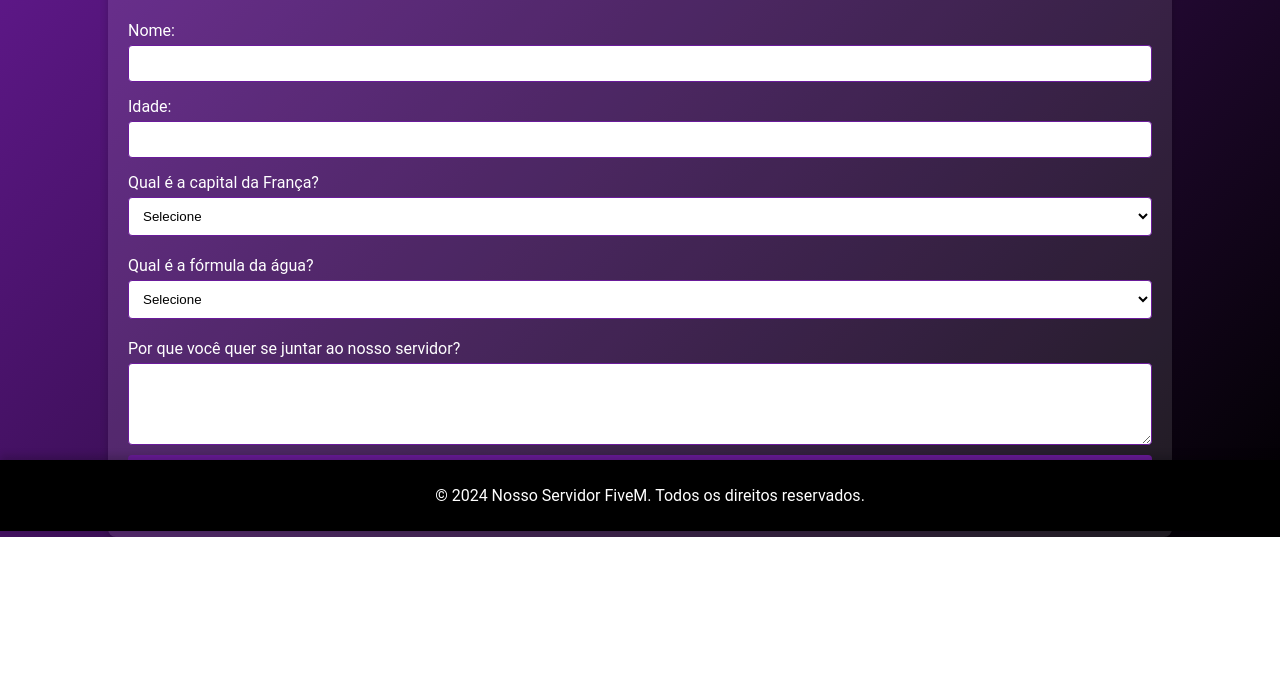
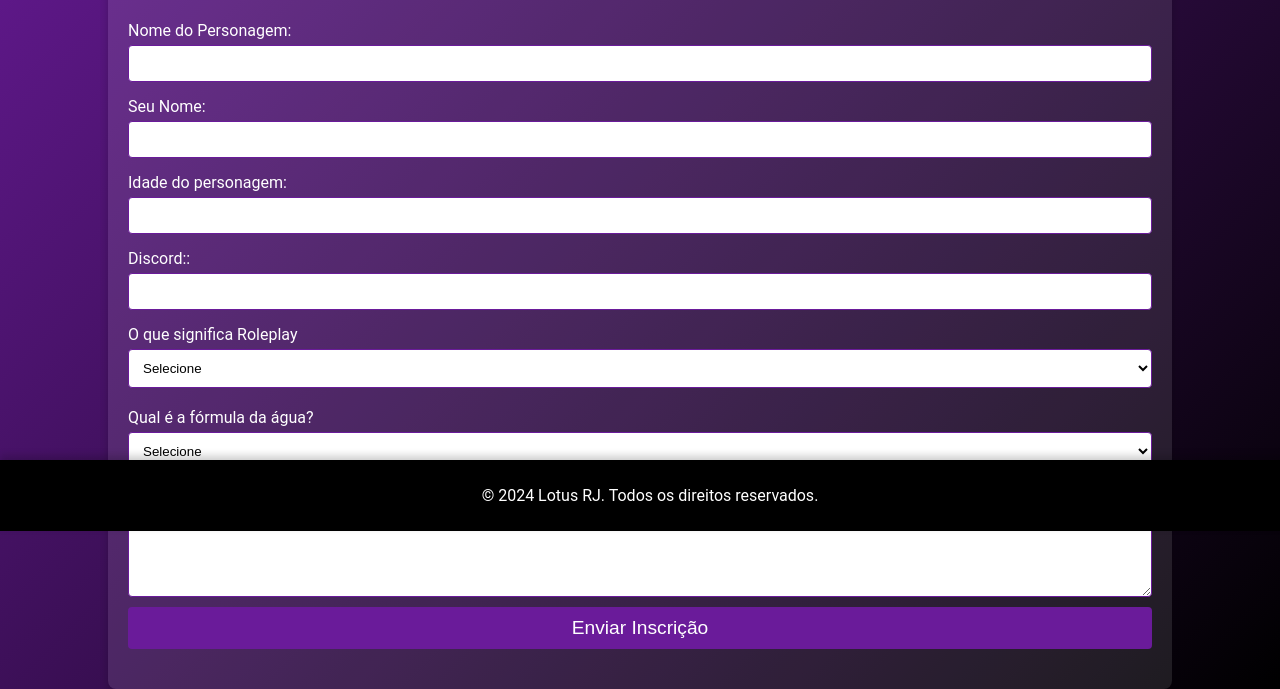
Before and after one commit to FreitasLost/lotusrj, a plain HTML site: page whitelist.html in a window 1280 px wide. Shown: the part 269-958 px from the top of the page. Before the commit the page ends 806 px from the top, so only its background shows below. Drawn offline with Linux system fonts and the light colour scheme.

Commit message:
Add files via upload

```diff
--- a/whitelist.html
+++ b/whitelist.html
@@ -15,7 +15,7 @@
                 <ul>
                     <li><a href="index.html">Início</a></li>
                     <li><a href="about.html">Sobre</a></li>
-                    <li><a href="blog.html">Blog</a></li>
+                    <li><a href="blog.html">Informações</a></li>
                     <li><a href="venda.html">Vendas</a></li>
                     <li><a href="whitelist.html">Whitelist</a></li>
                     <li><a href="contact.html">Contato</a></li>
@@ -28,18 +28,24 @@
         <section id="whitelist-form">
             <h2>Formulário de Inscrição</h2>
             <form id="whitelist-form">
-                <label for="name">Nome:</label>
+                <label for="name">Nome do Personagem:</label>
                 <input type="text" id="name" name="name" required>
 
-                <label for="age">Idade:</label>
+                <label for="name">Seu Nome:</label>
+                <input type="text" id="name" name="name" required>
+
+                <label for="age">Idade do personagem:</label>
                 <input type="number" id="age" name="age" required>
 
-                <label for="question1">Qual é a capital da França?</label>
+                <label for="name">Discord::</label>
+                <input type="text" id="name" name="name" required>
+
+                <label for="question1">O que significa Roleplay</label>
                 <select id="question1" name="question1" required>
                     <option value="">Selecione</option>
-                    <option value="Paris">Paris</option>
-                    <option value="Londres">Londres</option>
-                    <option value="Roma">Roma</option>
+                    <option value="Imitar a vida real">Paris</option>
+                    <option value="Fazer tudo que não pode fazer fora do game">Londres</option>
+                    <option value="Imitar a vida Real com RP Pesado">Roma</option>
                 </select>
                 <span id="question1-feedback" class="feedback"></span>
 
@@ -61,7 +67,7 @@
     </main>
 
     <footer>
-        <p>&copy; 2024 Nosso Servidor FiveM. Todos os direitos reservados.</p>
+        <p>&copy; 2024 Lotus RJ. Todos os direitos reservados.</p>
     </footer>
 
     <script src="script.js"></script>
```
